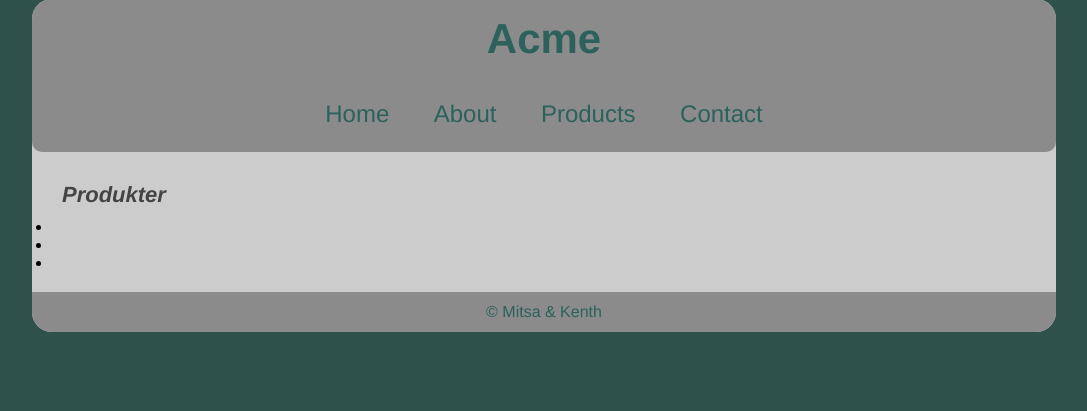
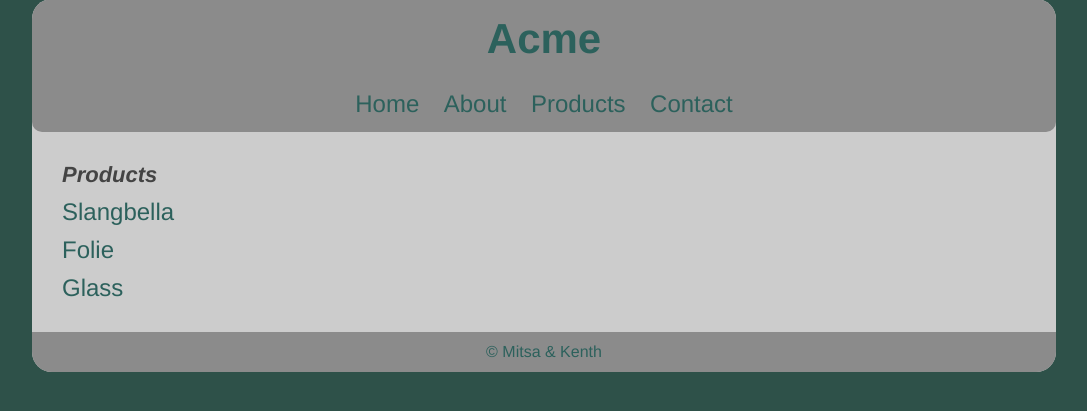
Before and after one commit to Kommvalh/kommvahl, a PHP site: page /html_produktlista.php in a window 1280 px wide. Shown: the part 26-437 px from the top of the page, without its empty margins (96-1183 px from the left). Run offline with PHP 8.4, Linux system fonts and the light colour scheme.

Commit message:
produktlista är fadig

```diff
--- a/html_produktlista.php
+++ b/html_produktlista.php
@@ -6,7 +6,7 @@
 		<title> </title>
 	</head>
 
-	<body>
+	<body id="produktLista">
 		<div id="wrapper">
 
 			<div id="header">
@@ -23,11 +23,11 @@
 			</div><!-- end navbar -->
 
 			<div id="content">
-				<h2>Produkter</h2>
+				<h2>Products</h2>
 				<ul>
-					<li> <a href="#"> </a></li>
-					<li> <a href="#"> </a></li>
-					<li> <a href="#"> </a></li>
+					<li> <a href="index.php?page=product1">Slangbella </a></li>
+					<li> <a href="index.php?page=product2"> Folie</a></li>
+					<li> <a href="index.php?page=product3"> Glass</a></li>
 				</ul>
 			</div><!-- end content -->
 
--- a/style.css
+++ b/style.css
@@ -127,6 +127,20 @@ body {
 	font-size: 16px;
 }
 .floatLeft {
-	float: left;
-	margin:20px;
+	float:left;
 }
+
+#produktLista li a{
+	text-decoration:none;
+	font-size: 24px;
+	color:#2c615c;
+}
+
+#produktLista li a:active{
+	color:#8b8b8b;
+}
+
+#produktLista li {
+	list-style:none;
+	margin:10px;
+}
```
